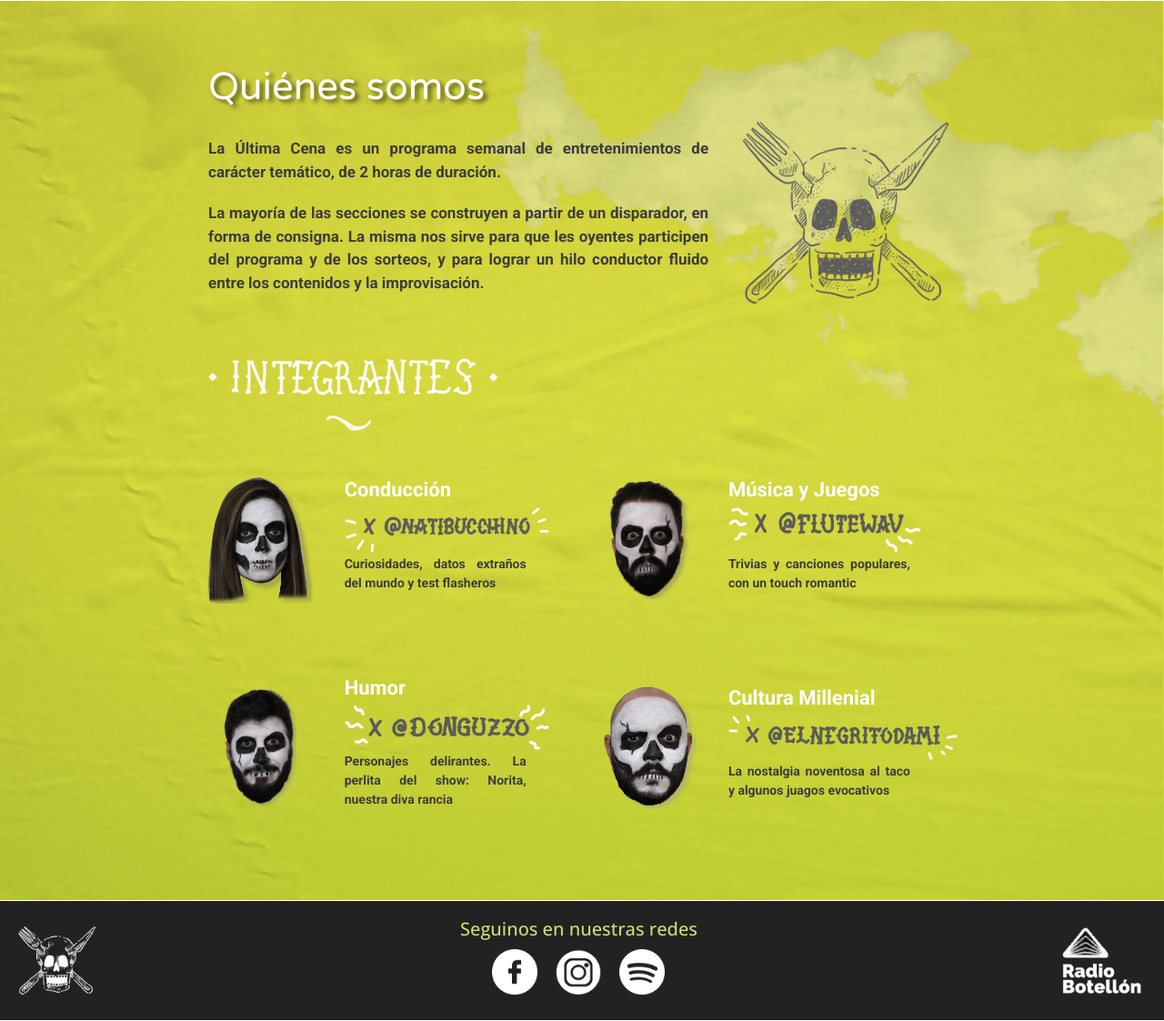
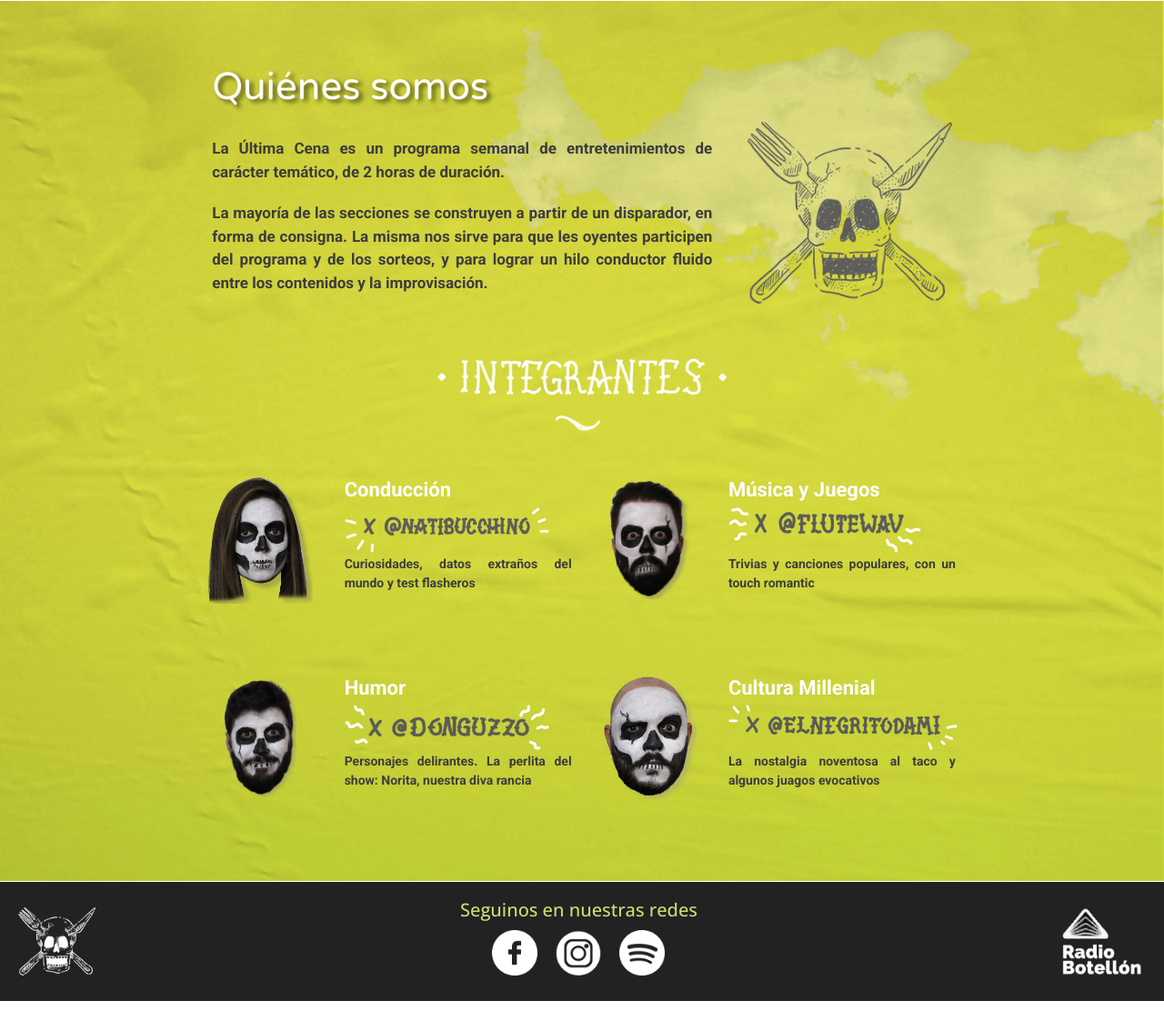
Before and after one commit to LeonardoFleita/PreEntrega3-Fleita, a plain HTML site: page secciones/quienesSomos.html in a window 1280 px wide. Shown: the part 324-1447 px from the top of the page at 91% size. After the commit the page ends 1426 px from the top, so only its background shows below. Drawn offline with nearby package versions, Linux system fonts and the light colour scheme.

Commit message:
listo quienes somos 300px

```diff
--- a/sass/_quienesSomos.scss
+++ b/sass/_quienesSomos.scss
@@ -47,7 +47,7 @@
                     grid-area: integrantes;
                     display: flex;
                     flex-direction: column;
-                    justify-content: flex-start;
+                    align-items: center;
                     .integrantes-titulo{
                         img{
                             height: 6rem;
@@ -56,17 +56,21 @@
                     .integrantes-grilla{
                         display: grid;
                         grid-template-areas:
-                        "caraNati datosNati"
-                        "caraFlute datosFlute"
-                        "caraFranco datosFranco"
-                        "caraDami datosDami";
-                        row-gap: 8rem;
-                        column-gap: 2rem;
+                        "caraNati"
+                        "datosNati"
+                        "caraFlute"
+                        "datosFlute"
+                        "caraFranco"
+                        "datosFranco"
+                        "caraDami"
+                        "datosDami";
+                        row-gap: 2rem;
                         justify-items: center;
                         align-items: center;
-                        padding-top: 5rem;
+                        margin-top: 5rem;
                         .fotoCara{
                             img{
+                                margin-top: 1.5rem;
                                 height: 11.5rem;
                             }
                         }
@@ -89,7 +93,10 @@
                             }
                         }
                         .datos{
-                            width: 22rem;
+                            width: 16rem;
+                            display: flex;
+                            flex-direction: column;
+                            align-items: center;
                             h2{
                                 font-family: 'Roboto', sans-serif;
                                 color: white;
@@ -108,8 +115,8 @@
                             }
                             p{
                                 color: $pColor;
-                                width: 14rem;
                                 @include parrafo(1.1rem);
+                                text-align: center;
                             }
                         }
                         .datosNati{
@@ -159,8 +166,16 @@
                         }
                     }
                     .integrantes-grilla{
+                        grid-template-areas:
+                        "caraNati datosNati"
+                        "caraFlute datosFlute"
+                        "caraFranco datosFranco"
+                        "caraDami datosDami";
+                        row-gap: 8rem;
+                        column-gap: 2rem;
                         .fotoCara{
                             img{
+                                margin: 0;
                                 height: 13rem;
                             }
                         }
@@ -175,7 +190,8 @@
                             }
                         }
                         .datos{
-                            width: 28rem;
+                            width: 25rem;
+                            align-items: flex-start;
                             h2{
                                 font-size: 2.2rem;
                             }
@@ -185,7 +201,6 @@
                                 }
                             }
                             p{
-                                width: 20rem;
                                 @include parrafo(1.4rem);
                             }
                         }
@@ -205,7 +220,6 @@
                 grid-template-areas:
                 "quienesSomos fotoCalavera"
                 "integrantes integrantes";
-                justify-items: start;
                 align-items: center;
                 .quienesSomos{
                     width: 40rem;
@@ -249,9 +263,6 @@
                         "caraNati datosNati caraFlute datosFlute"
                         "caraFranco datosFranco caraDami datosDami";
                         column-gap: 3.5rem;
-                        .datos{
-                            width: 25rem;
-                        }
                     }
                 }
             }
```
Also changed, not shown: css/style.css, 1 other file.
